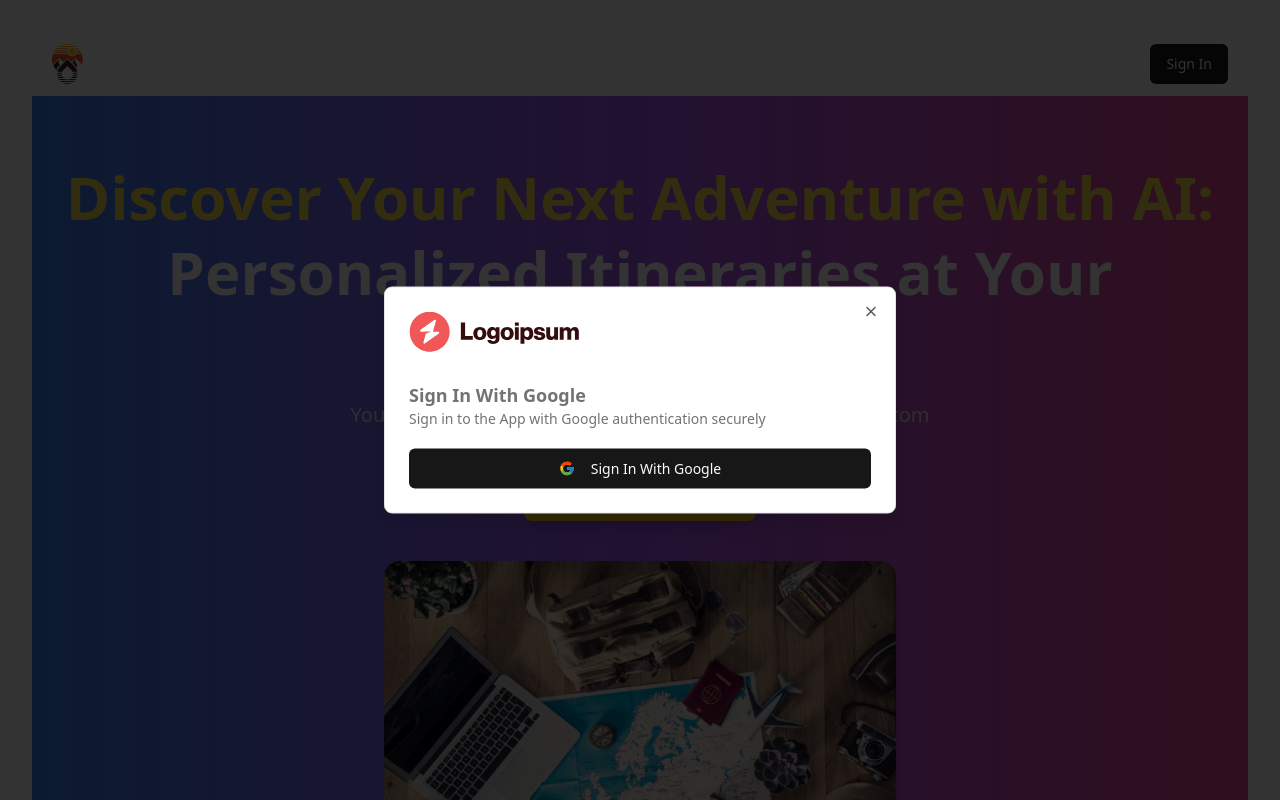
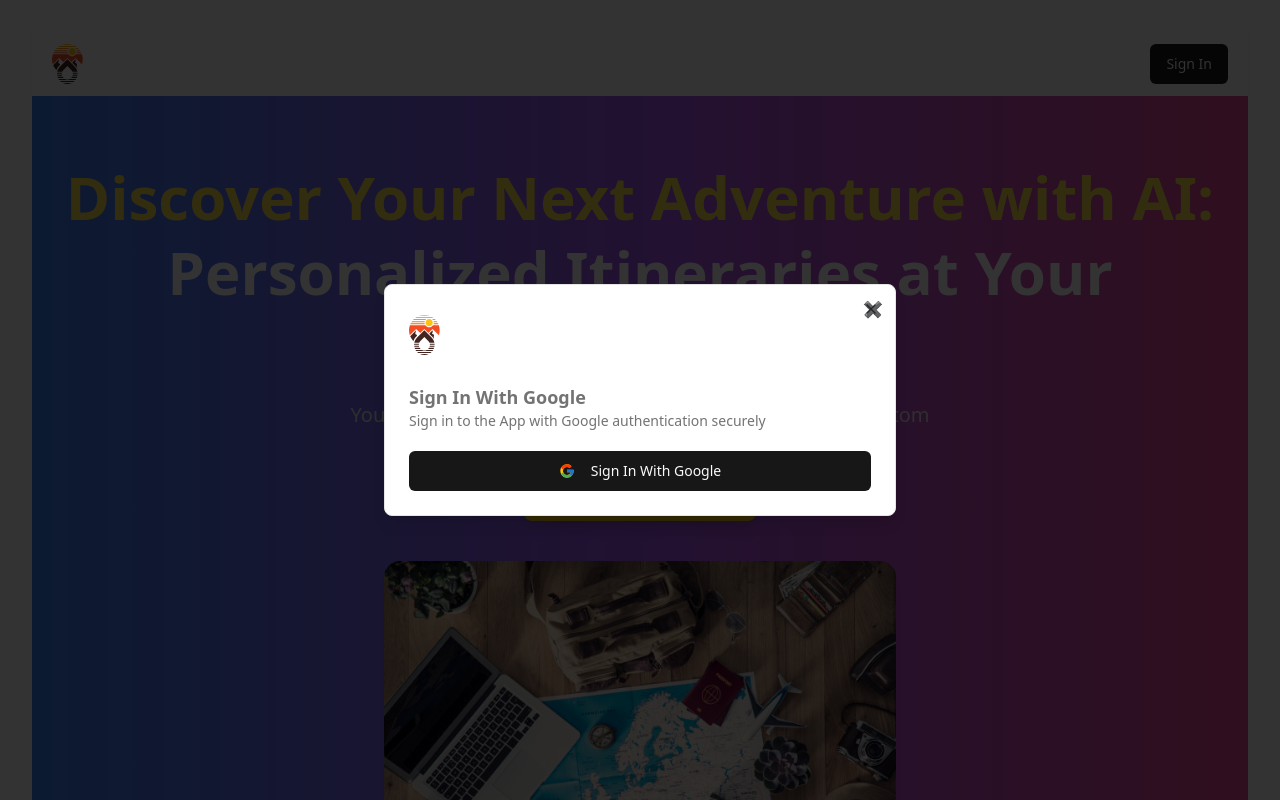
Before and after one commit to iamowais7/AI-Integrated-Trip-Planner, a React (Vite) app: page / in a window 1280 px wide. Both pictures are taken after a click on the button "Sign In". Shown: the top 800 px of the page. Built offline with nearby package versions, Linux system fonts and the light colour scheme; no server answers.

Commit message:
Changes in Google Authentication

```diff
--- a/src/components/custom/Header.jsx
+++ b/src/components/custom/Header.jsx
@@ -71,19 +71,31 @@
             :<Button onClick={()=>setOpenDialog(true)}>Sign In</Button>
           }
         </div>
-        <Dialog open={openDialog}>
+        <Dialog open={openDialog} onOpenChange={setOpenDialog}>
   <DialogContent>
     <DialogHeader>
+      <button
+        className="absolute right-3 top-3"
+        onClick={() => setOpenDialog(false)}
+      >
+        ✖
+      </button>
       <DialogDescription>
-        <img src="/logo.svg"/>
+        <img src="/logoipsum-339.svg" alt="Logo" />
         <h2 className="font-bold text-lg mt-7">Sign In With Google</h2>
         <p>Sign in to the App with Google authentication securely</p>
-        <Button onClick={login}
-        className="w-full mt-5 flex gap-4 items-center"><FcGoogle className="h-8 w-8"/>Sign In With Google</Button>
+        <Button
+          onClick={login}
+          className="w-full mt-5 flex gap-4 items-center"
+        >
+          <FcGoogle className="h-8 w-8" />
+          Sign In With Google
+        </Button>
       </DialogDescription>
     </DialogHeader>
   </DialogContent>
-        </Dialog>
+</Dialog>
+
     </div>
   )
 }
--- a/src/create-trip/index.jsx
+++ b/src/create-trip/index.jsx
@@ -226,19 +226,31 @@
             </Button>
         </div>
 
-        <Dialog open={openDialog}>
+        <Dialog open={openDialog} onOpenChange={setOpenDialog}>
   <DialogContent>
     <DialogHeader>
+      <button
+        className="absolute right-3 top-3"
+        onClick={() => setOpenDialog(false)}
+      >
+        ✖
+      </button>
       <DialogDescription>
-        <img src="/logo.svg"/>
+        <img src="/logoipsum-339.svg" alt="Logo" />
         <h2 className="font-bold text-lg mt-7">Sign In With Google</h2>
         <p>Sign in to the App with Google authentication securely</p>
-        <Button onClick={login}
-        className="w-full mt-5 flex gap-4 items-center"><FcGoogle className="h-8 w-8"/>Sign In With Google</Button>
+        <Button
+          onClick={login}
+          className="w-full mt-5 flex gap-4 items-center"
+        >
+          <FcGoogle className="h-8 w-8" />
+          Sign In With Google
+        </Button>
       </DialogDescription>
     </DialogHeader>
   </DialogContent>
-        </Dialog>
+</Dialog>
+
 
       <Footer/>
     </div>
```
